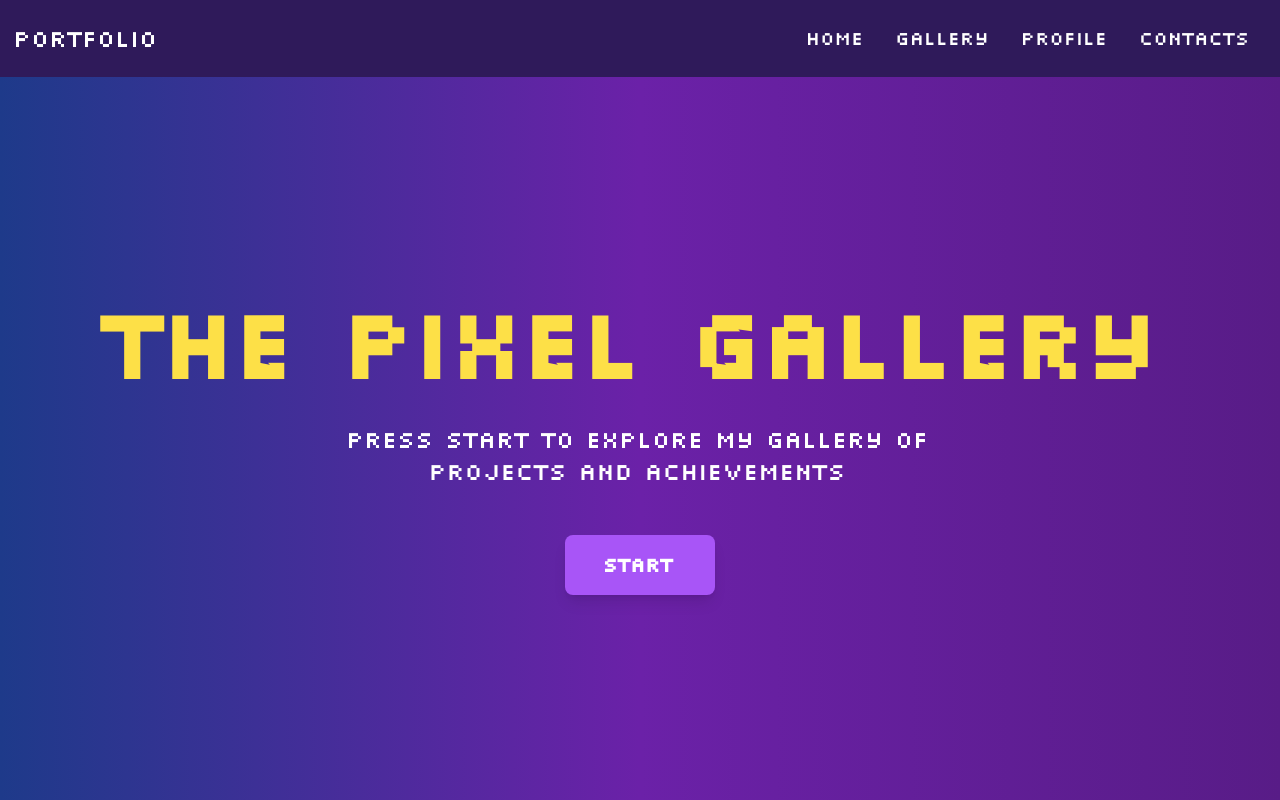
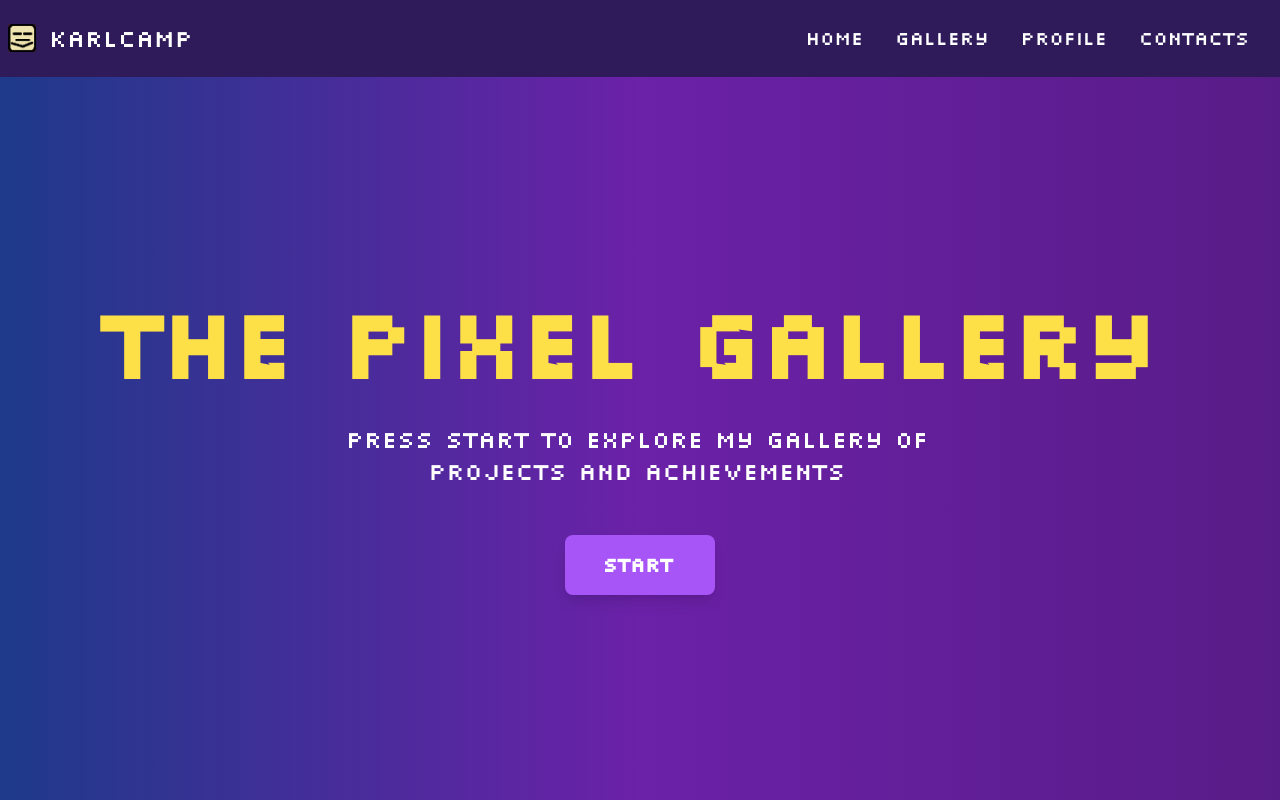
Before and after one commit to Karlcamp162/Personal-Portfolio, a React (Create React App) app: page /Gallery in a window 1280 px wide. Shown: the top 800 px of the page. Built offline with nearby package versions, Linux system fonts and the light colour scheme.

Commit message:
NavBar: add logo left of Karlcamp brand

```diff
--- a/src/pages/components/NavBar.css
+++ b/src/pages/components/NavBar.css
@@ -7,6 +7,19 @@ header{
     align-items: center;
     background-color: #2f1a5a;
     padding: 0.5rem;
+}
+
+.brand{
+    display: flex;
+    align-items: center;
+    text-decoration: none;
+    color: inherit;
+}
+
+.brand-logo{
+    width: 28px;
+    height: 28px;
+    margin-right: 8px;
 }
 
 .links{
--- a/src/pages/components/NavBar.js
+++ b/src/pages/components/NavBar.js
@@ -14,7 +14,10 @@ function NavBar() {
 
   return (
     <header>
-        <Link to={"/"}><h1>Portfolio</h1></Link>
+        <Link to={"/"} className="brand">
+          <img src="/face-logo.png" alt="Logo" className="brand-logo" />
+          <h1>Karlcamp</h1>
+        </Link>
         <div className="DropDown">
         <button className="DropDownBtn" onClick= {() => setDrop(!isdrop)} ><MdOutlineGamepad className="btnIcon" alt="menu"/></button>
 
```
